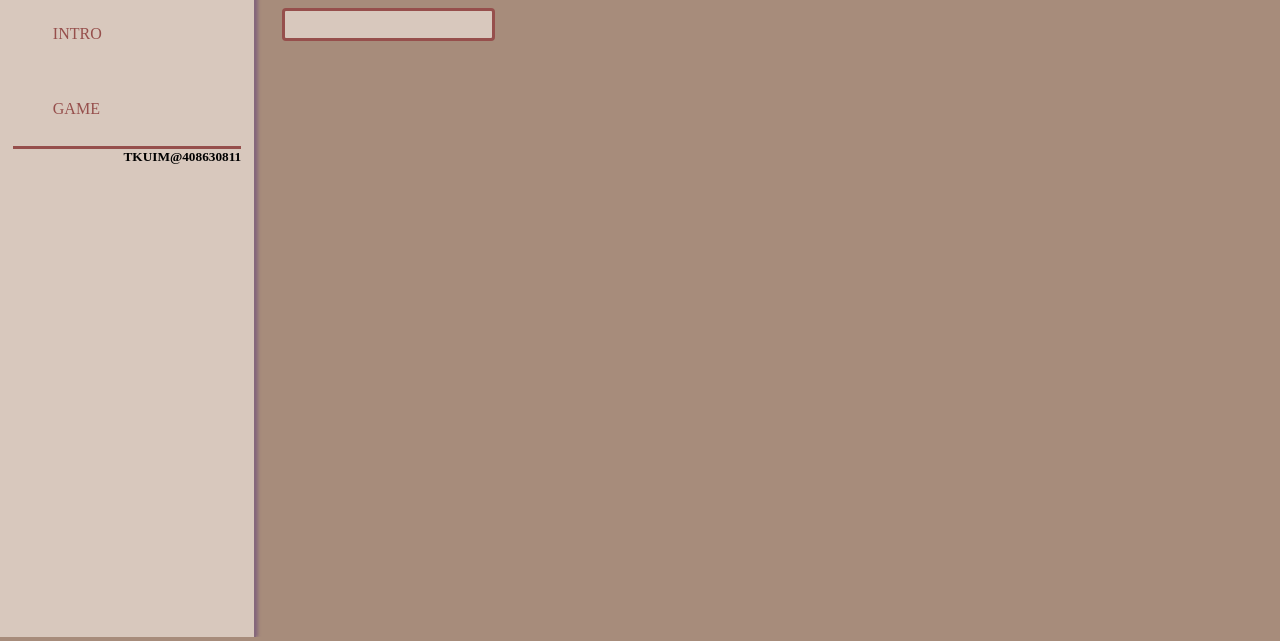
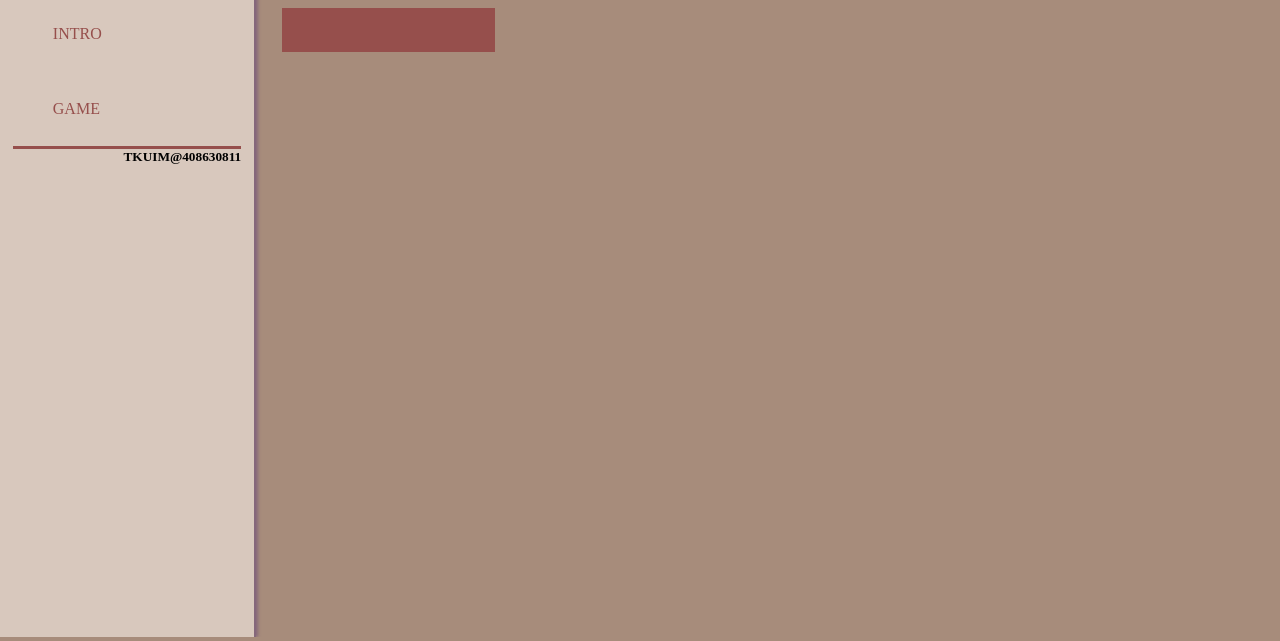
Before and after one commit to 99YiFei/113-1-Mid, a plain HTML site: page Home.html in a window 1280 px wide. Shown: the part 192-833 px from the top of the page. Drawn offline with Linux system fonts and the light colour scheme; a web font is replaced by a local one.

Commit message:
add 11191844

```diff
--- a/style/basic.css
+++ b/style/basic.css
@@ -111,10 +111,20 @@ input[type="text"] {
     color: inherit;
     outline: 0;
     width: 100%;
-    background-color: #D8C8BD;
-    border-radius: 4px;
+    height: 2.75rem;
+    background-color: #964F4C;
     border: solid 3px #964F4C;
     display: block;
     padding: 0 3%;
     text-decoration: none;
 }
+
+input[type="text"] {
+    box-shadow: none;
+}
+
+input[type="text"]:focus {
+    background-color: #D8C8BD;
+    color: #964F4C;
+    box-shadow: 0 0 0 1px #85677B;
+}
```
